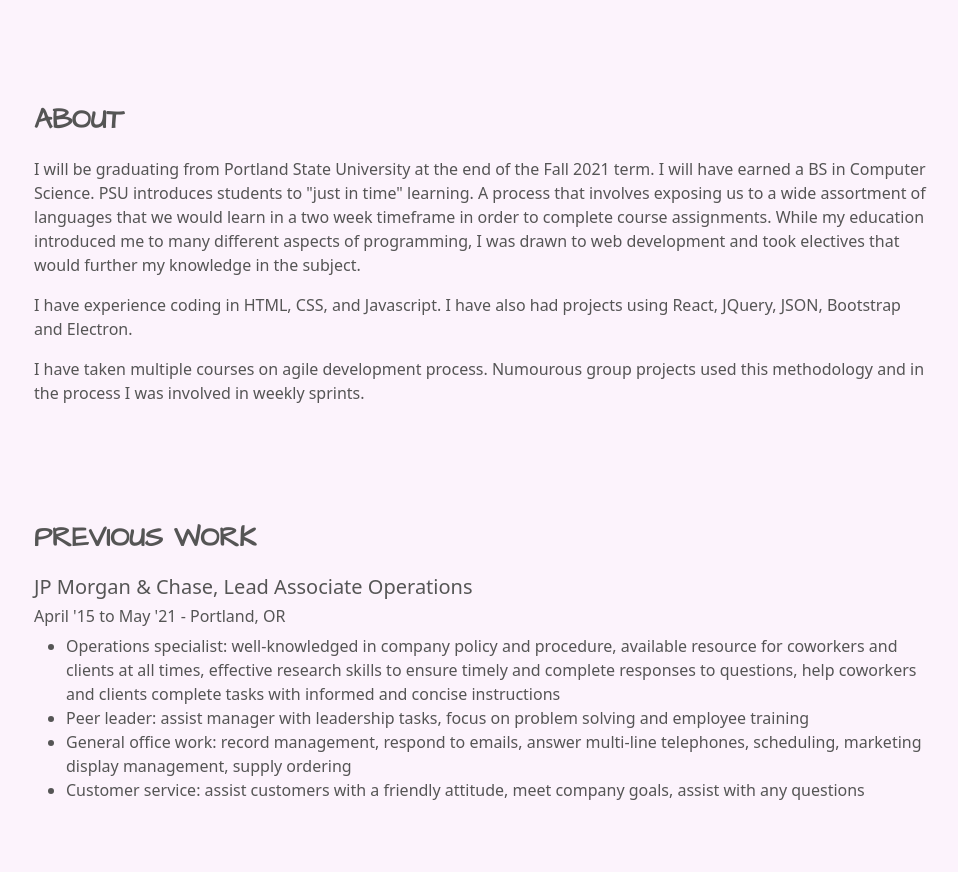
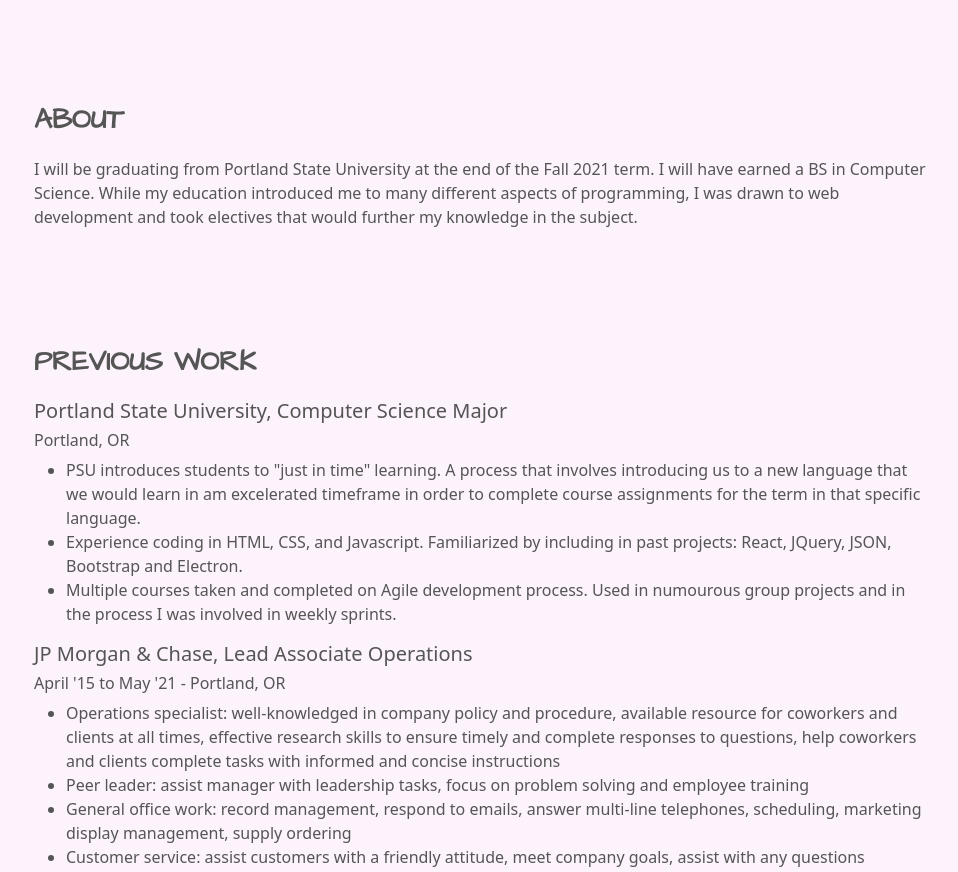
Before and after one commit to rrandall0503/webdevproj, a plain HTML site: page index.html in a window 1280 px wide. Shown: the part 603-1475 px from the top of the page, without its empty margins (158-1116 px from the left). Drawn offline with nearby package versions, Linux system fonts and the light colour scheme.

Commit message:
restructure about and previous work section

```diff
--- a/index.html
+++ b/index.html
@@ -43,23 +43,27 @@
               <h3 class="heading">ABOUT</h3>
               <p>
                 I will be graduating from Portland State University at the end of the Fall 2021
-                term. I will have earned a BS in Computer Science. PSU introduces students to "just
-                in time" learning. A process that involves exposing us to a wide assortment of languages
-                that we would learn in a two week timeframe in order to complete course assignments.
+                term. I will have earned a BS in Computer Science.
                 While my education introduced me to many different aspects of programming, I was drawn to
                 web development and took electives that would further my knowledge in the subject.
-              </p>
-              <p>
-                I have experience coding in HTML, CSS, and Javascript. I have also had projects using
-                React, JQuery, JSON, Bootstrap and Electron.
-              </p>
-              <p>
-                I have taken multiple courses on agile development process. Numourous group projects used
-                this methodology and in the process I was involved in weekly sprints.
               </p>
           </div>
           <div id="previous" class="category previous">
             <h3 class="heading">PREVIOUS WORK</h3>
+            <h5>Portland State University, Computer Science Major</h5>
+            <h6>Portland, OR</h6>
+            <ul>
+              <li>PSU introduces students to "just in time" learning. A process that involves introducing us to a new
+                language that we would learn in am excelerated timeframe in order to complete course assignments
+                for the term in that specific language.
+              </li>
+              <li>Experience coding in HTML, CSS, and Javascript. Familiarized by including in past projects:
+                React, JQuery, JSON, Bootstrap and Electron.
+              </li>
+              <li>Multiple courses taken and completed on Agile development process. Used in numourous group
+                projects and in the process I was involved in weekly sprints.
+              </li>
+            </ul>
             <h5>JP Morgan & Chase, Lead Associate Operations</h5>
             <h6>April '15 to May '21 - Portland, OR</h6>
             <ul>
--- a/stylesheet.css
+++ b/stylesheet.css
@@ -39,7 +39,7 @@
 #mainPic {
     height: 400px;
     width: 300px;
-    border: solid 5px teal;
+    border: solid 10px teal;
     padding: 0;
     margin-top: 30px;
     margin-bottom: 30px;
```
